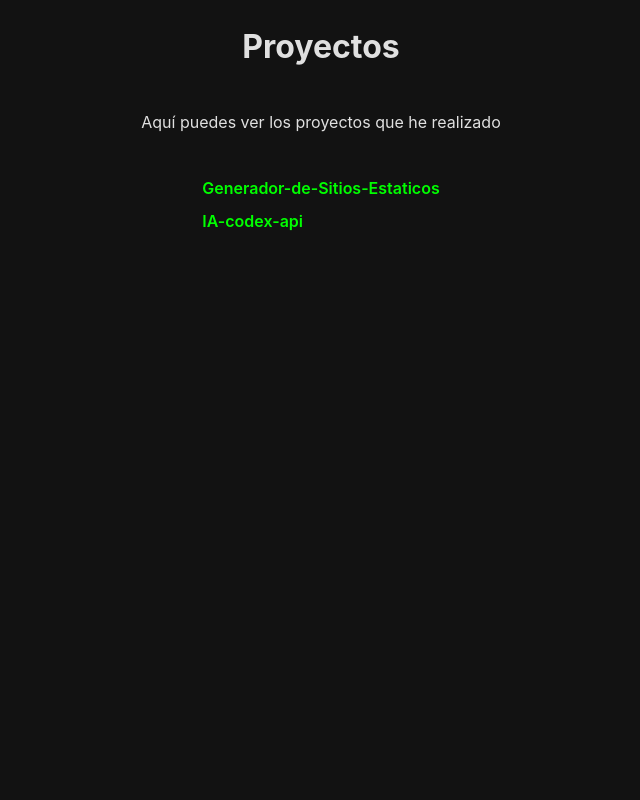
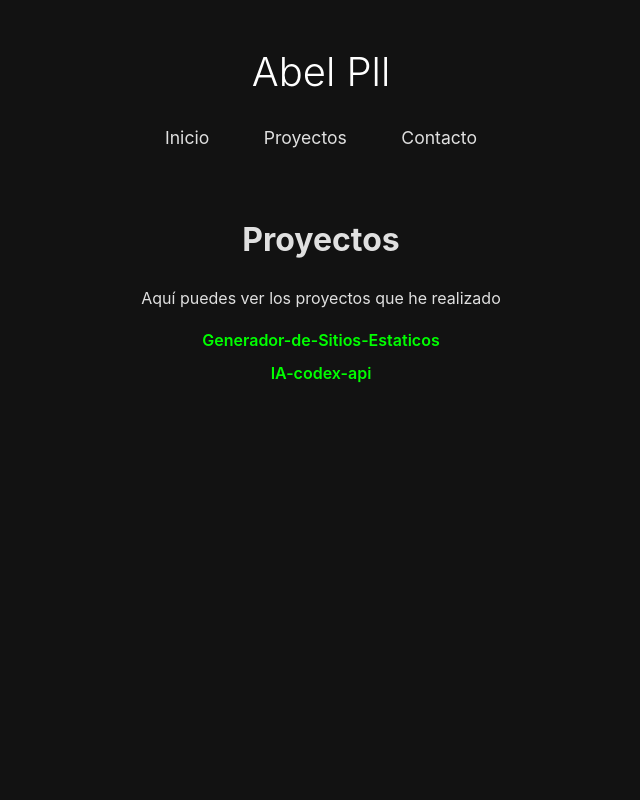
Before and after one commit to makinatetanos/miweb, a Flask app: page /proyectos in a window 1280 px wide. Shown: the whole page, without its empty margins (319-959 px from the left). Run offline with Flask 3, Linux system fonts and the light colour scheme.

Commit message:
Subir todos los cambios recientes

```diff
--- a/templates/index.html
+++ b/templates/index.html
@@ -10,6 +10,7 @@
 </head>
 <body>
     <header>
+        <h1>Abel Pll</h1>
         <nav>
             <ul>
                 <li><a href="{{ url_for('inicio') }}">Inicio</a></li>
@@ -17,7 +18,6 @@
                 <li><a href="{{ url_for('contacto') }}">Contacto</a></li>
             </ul>
         </nav>
-        <h1>Abel Pll</h1>
     </header>
     <main>
         <section id="bienvenida">
--- a/templates/proyectos.html
+++ b/templates/proyectos.html
@@ -10,11 +10,22 @@
     <link rel="stylesheet" href="{{ url_for('static', filename='styles.css') }}">
 </head>
 <body>
-    <h1>Proyectos</h1>
-    <p>Aquí puedes ver los proyectos que he realizado</p>
-    <ul class="lista-proyectos">
-        <li>
-            <a href="https://github.com/makinatetanos/Generador-de-sitios-estaticos" target="_blank" rel="noopener noreferrer">Generador-de-Sitios-Estaticos</a>
+    <header>
+        <h1>Abel Pll</h1>
+        <nav>
+            <ul>
+                <li><a href="{{ url_for('inicio') }}">Inicio</a></li>
+                <li><a href="{{ url_for('proyectos') }}">Proyectos</a></li>
+                <li><a href="{{ url_for('contacto') }}">Contacto</a></li>
+            </ul>
+        </nav>
+    </header>
+    <main>
+        <h1>Proyectos</h1>
+        <p>Aquí puedes ver los proyectos que he realizado</p>
+        <ul class="lista-proyectos">
+            <li>
+                <a href="https://github.com/makinatetanos/Generador-de-sitios-estaticos" target="_blank" rel="noopener noreferrer">Generador-de-Sitios-Estaticos</a>
         </li>
         <li>
             <a href="https://github.com/makinatetanos/ia-codex-api" target="_blank" rel="noopener noreferrer">IA-codex-api</a>
```
Also changed, not shown: templates/contacto.html (+16 -5 lines).
